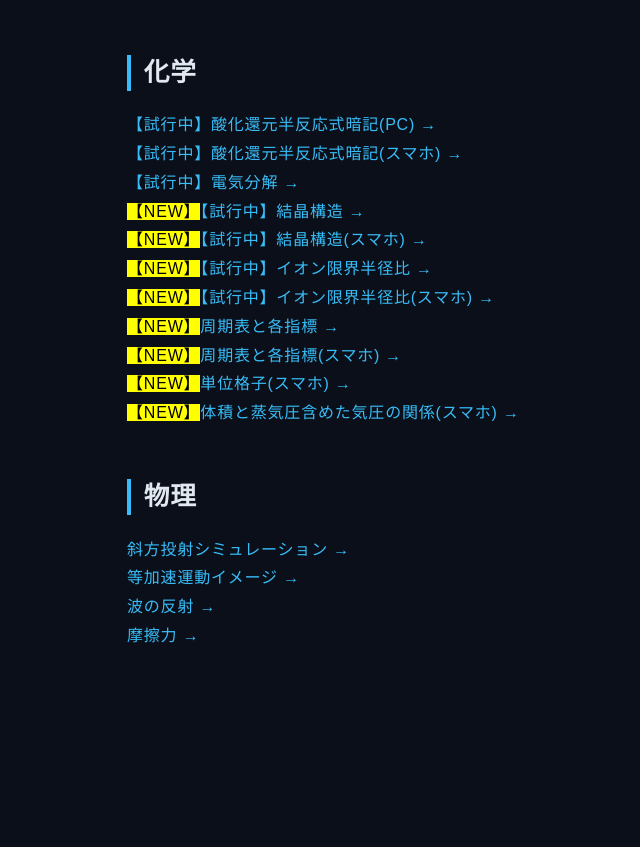
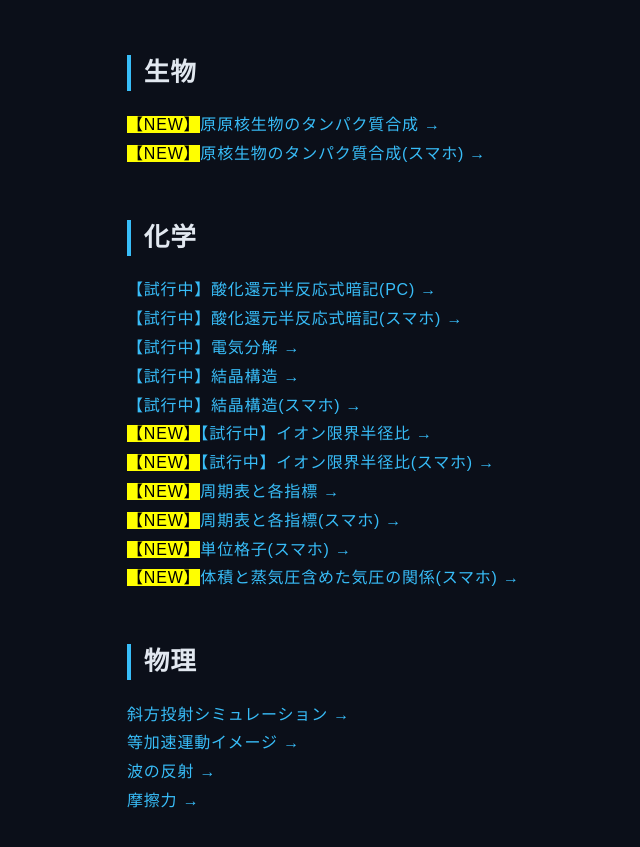
Before and after one commit to takapi-math/takapi-math, a plain HTML site: page index.html in a window 1280 px wide. Shown: the part 1951-2798 px from the top of the page, without its empty margins (133-773 px from the left). Before the commit the page ends 2642 px from the top, so only its background shows below. Drawn offline with Linux system fonts and the light colour scheme.

Commit message:
Add files via upload

```diff
--- a/index.html
+++ b/index.html
@@ -53,12 +53,15 @@
 <a href="01_Math\5102_長方形ABCDの動点P・Q 面積推移.html"class=btn-cyber">長方形ABCDの動点P・Q 面積推移 &rarr;</a><Br>
 <a href="01_Math\5104_二次関数の虚数解.html"class=btn-cyber">二次関数の虚数解 &rarr;</a><Br>
 <a href="01_Math\5105_指数グラフ(底が負の場合も含む).html"class=btn-cyber">指数グラフ(底が負の場合も含む) &rarr;</a><Br>
+<h2>生物</h2>
+<a href="01_Math\B001_原原核生物のタンパク質合成.html"class=btn-cyber"><mark>【NEW】</mark>原原核生物のタンパク質合成 &rarr;</a><Br>
+<a href="01_Math\B002_原核生物のタンパク質合成(スマホ).html"class=btn-cyber"><mark>【NEW】</mark>原核生物のタンパク質合成(スマホ) &rarr;</a><Br>
 <h2>化学</h2>
 <a href="01_Math\C002_【試行中】酸化還元半反応式暗記(PC).html"class=btn-cyber">【試行中】酸化還元半反応式暗記(PC) &rarr;</a><Br>
 <a href="01_Math\C003_【試行中】酸化還元半反応式暗記(スマホ).html"class=btn-cyber">【試行中】酸化還元半反応式暗記(スマホ) &rarr;</a><Br>
 <a href="01_Math\C004_【試行中】電気分解.html"class=btn-cyber">【試行中】電気分解 &rarr;</a><Br>
-<a href="01_Math\C005_【試行中】結晶構造.html"class=btn-cyber"><mark>【NEW】</mark>【試行中】結晶構造 &rarr;</a><Br>
-<a href="01_Math\C006_【試行中】結晶構造(スマホ).html"class=btn-cyber"><mark>【NEW】</mark>【試行中】結晶構造(スマホ) &rarr;</a><Br>
+<a href="01_Math\C005_【試行中】結晶構造.html"class=btn-cyber">【試行中】結晶構造 &rarr;</a><Br>
+<a href="01_Math\C006_【試行中】結晶構造(スマホ).html"class=btn-cyber">【試行中】結晶構造(スマホ) &rarr;</a><Br>
 <a href="01_Math\C007_【試行中】イオン限界半径比.html"class=btn-cyber"><mark>【NEW】</mark>【試行中】イオン限界半径比 &rarr;</a><Br>
 <a href="01_Math\C008_【試行中】イオン限界半径比(スマホ).html"class=btn-cyber"><mark>【NEW】</mark>【試行中】イオン限界半径比(スマホ) &rarr;</a><Br>
 <a href="01_Math\C011_周期表と各指標.html"class=btn-cyber"><mark>【NEW】</mark>周期表と各指標 &rarr;</a><Br>
```
Also changed, not shown: indexMathM.html (+5 -2 lines).
